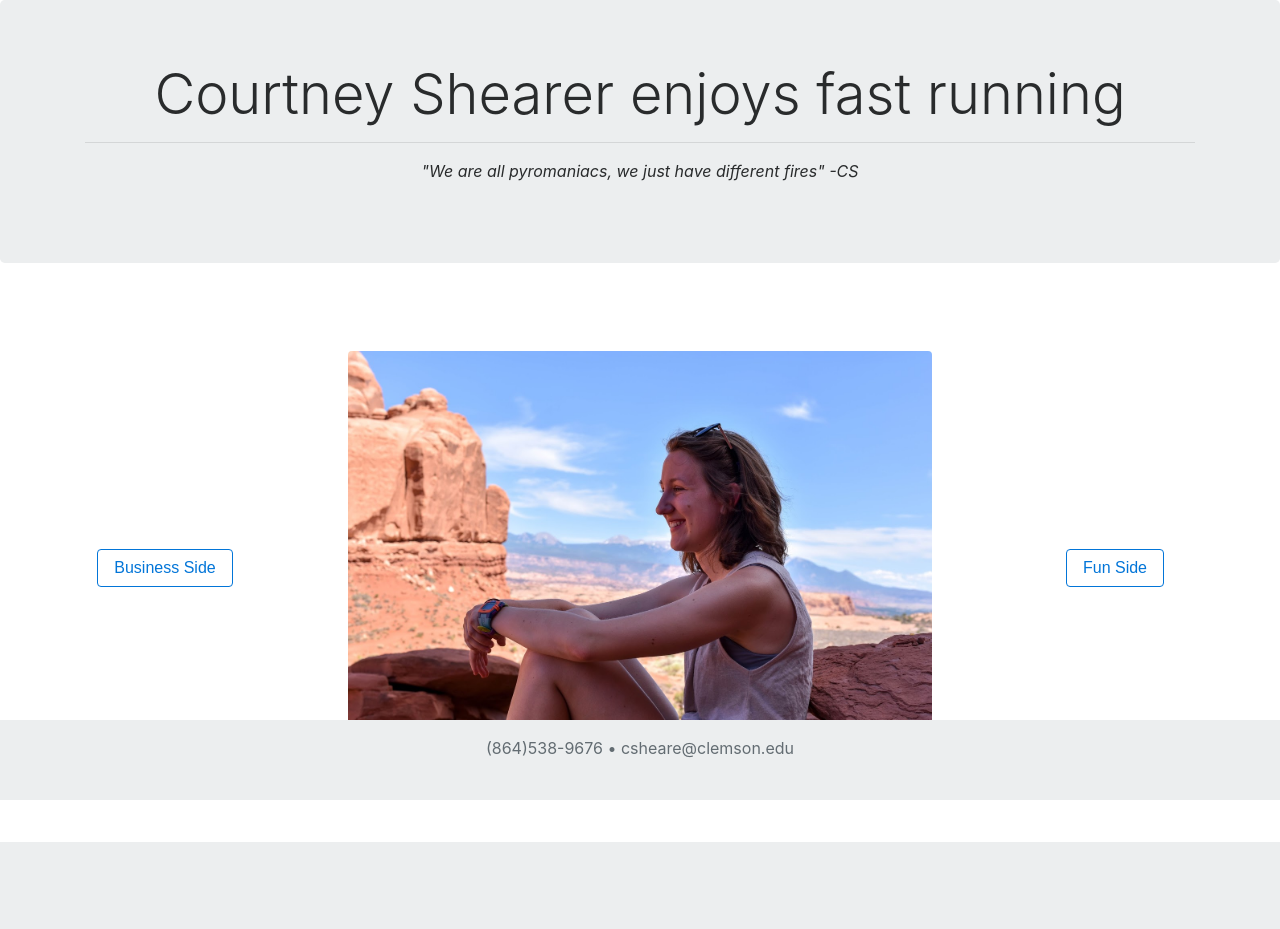
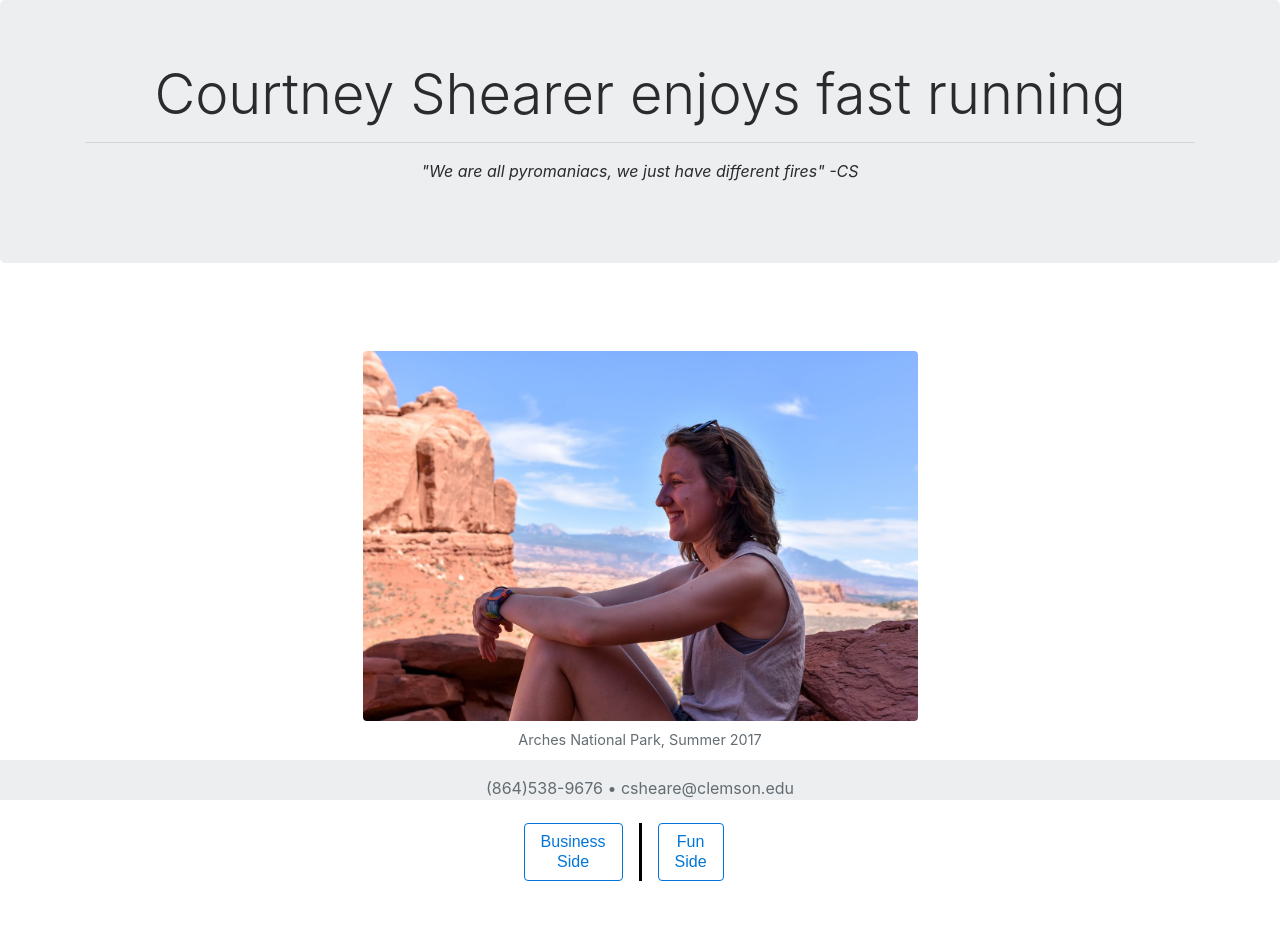
Before and after one commit to csheare/Personal-Website, a Flask app: page / in a window 1280 px wide. Before the commit the page ends 842 px from the top, so only its background shows below. Run offline with Flask 2, Linux system fonts and the light colour scheme; some libraries are stand-ins or nearby versions.

Commit message:
more glam

```diff
--- a/current/website/static/styles.css
+++ b/current/website/static/styles.css
@@ -1,6 +1,6 @@
 figure img {
     display: block;
-    width: 80%;
+    width: 50%;
     margin-left: auto;
     margin-right: auto;
     align-content:center;
@@ -15,12 +15,6 @@ figure img {
     padding:0 ! important;
 }
 
-.center_both{
-    display: flex;
-    justify-content: center;
-    align-items: center;
-}
-
 button a:hover{
     text-decoration:none;
 }
@@ -31,6 +25,10 @@ button a:hover{
     width: 100%;
     bottom:0;
     /* Set the fixed height of the footer here */
-    height: 10%;
+    height: 5%;
     background: #eceeef;
 }
+.vertLine {
+    border-left:  solid black;
+
+}
--- a/current/website/templates/base.html
+++ b/current/website/templates/base.html
@@ -16,28 +16,34 @@
               <hr class="display-4">
               <p class="center"><i>"We are all pyromaniacs, we just have different fires" -CS </i></p>
           </div>
-     </div>
-
+      </div>
      <div class="container">
          <div class="row py-5">
-             <div class="col-md py-2 center_both">
-                 <button type="button" class="btn btn-outline-primary btn-rounded waves-effect">
-                     <a  href="https://www.linkedin.com/in/courtney-shearer/">Business Side</a>
-                     </button>
-             </div>
-             <div class="col-md-8 py-2">
+             <div class="col py-2">
                  <figure class="text-center">
                      <img src="../static/assets/arches.jpg" class="figure-img img-fluid rounded">
                      <figcaption class="figure-caption">Arches National Park, Summer 2017</figcaption>
                  </figure>
              </div>
-             <div class="col-md center_both py-2">
+         </div>
+     </div>
+
+     <div class="container">
+         <div class="row pb-5">
+             <div class="pr-3 col-md text-right">
                  <button type="button" class="btn btn-outline-primary btn-rounded waves-effect">
-                     <a href ="https://http.cat/">Fun Side</a>
+                     <a  href="https://www.linkedin.com/in/courtney-shearer/">Business<br>Side</a>
+                 </button>
+             </div>
+             <div class="vertLine"></div>
+             <div class="pl-3 col-md text-left">
+                 <button type="button" class="btn btn-outline-primary btn-rounded waves-effect">
+                     <a href ="https://http.cat/">Fun<br>Side</a>
                  </button>
              </div>
          </div>
      </div>
+
      <!-- <form action="/home">
           <input type="submit" value="Go Home" />
           </form> -->
```
